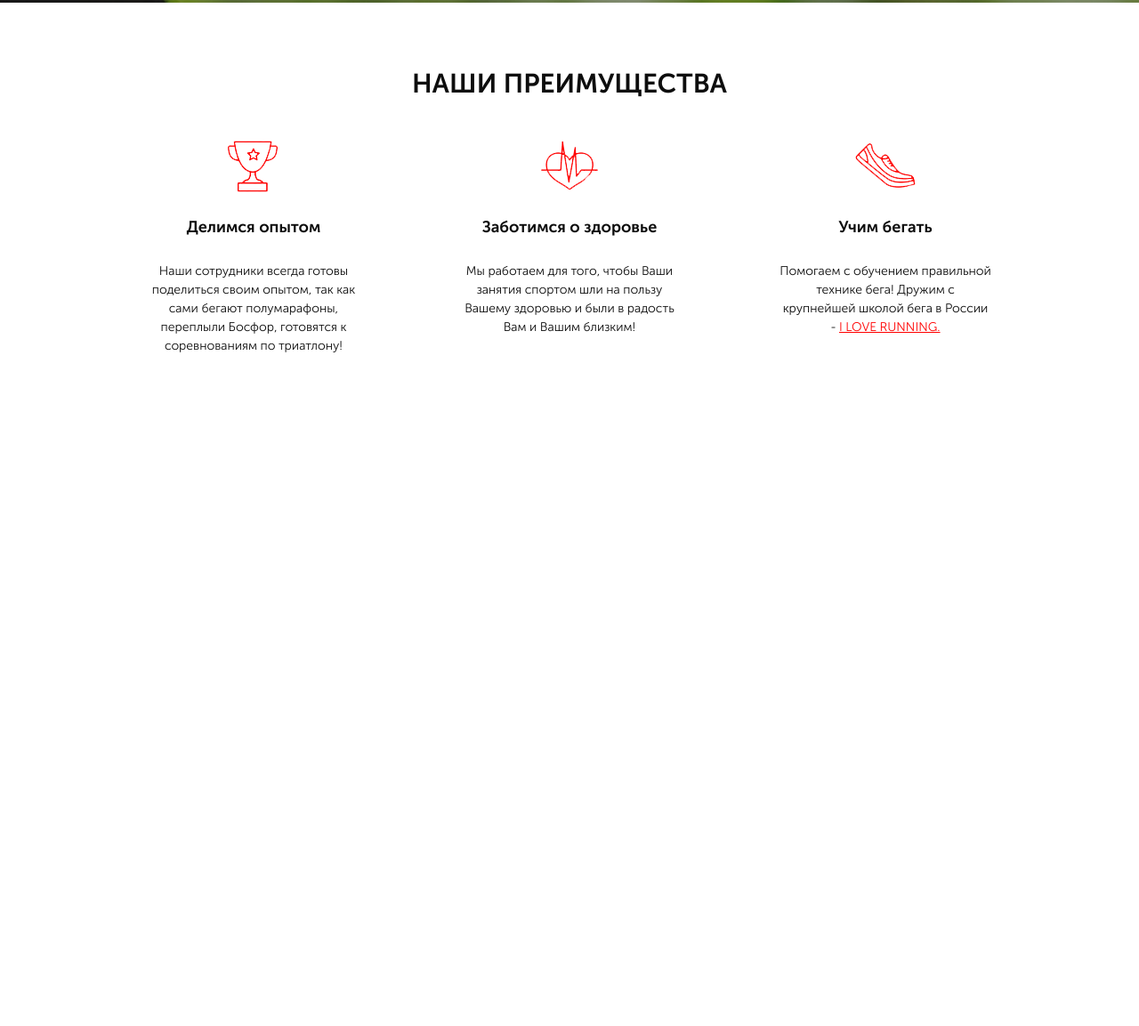
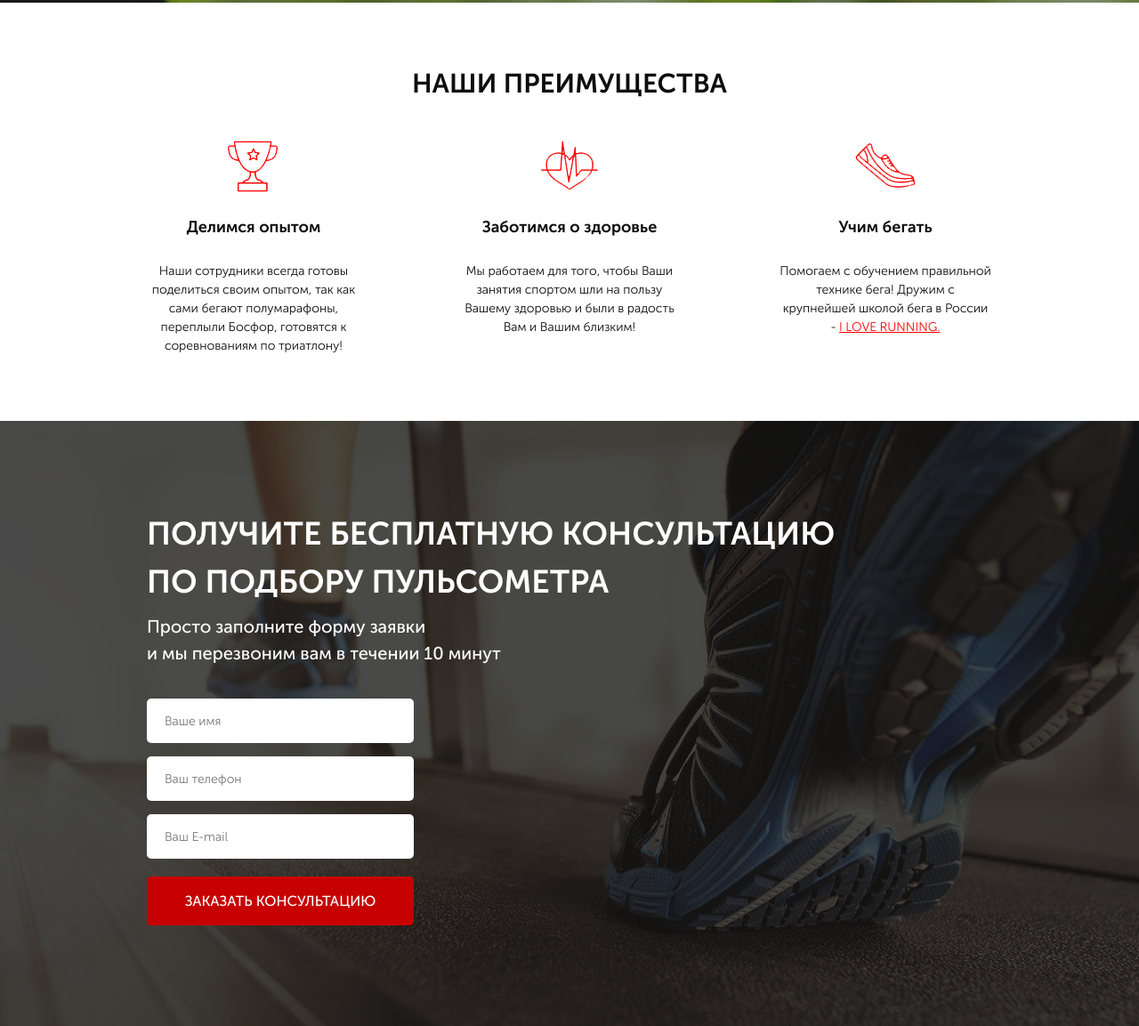
Before and after one commit to VaclavColler/greed, a website: page src/index.html in a window 1280 px wide. Shown: the part 705-1858 px from the top of the page at 89% size. Before the commit the page ends 1178 px from the top, so only its background shows below. Drawn offline with Linux system fonts and the light colour scheme.

Commit message:
form + adaptive

```diff
--- a/src/index.html
+++ b/src/index.html
@@ -92,6 +92,24 @@
             </div>
         </div>
     </section>
+
+    <section class="consultation">
+        <div class="container">
+            <h2 class="title title_left">
+                Получите бесплатную консультацию <br> по подбору пульсометра
+            </h2>
+            <div class="consultation__descr">
+                Просто заполните форму заявки <br>
+                и мы перезвоним вам в течении 10 минут
+            </div>
+            <form class="feed-form" action="#">
+                <input name="name" required placeholder="Ваше имя" type="text">
+                <input name="phone" required placeholder="Ваш телефон" type="number">
+                <input name="email" required placeholder="Ваш E-mail" type="email">
+                <button class="button button_submit">Заказать консультацию</button>
+            </form>
+        </div>
+    </section>
 </body>
 
 </html>
--- a/src/sass/base/_media.sass
+++ b/src/sass/base/_media.sass
@@ -18,7 +18,6 @@
             width: 120px
             height: 25px
             font-size: 10px
-
     .features
         &__item
             padding: 0 5px
@@ -26,6 +25,19 @@
             height: 500px!important
         &__subheader
             font-size: 16px!important
+    .consultation
+        text-align: center
+        .title_left
+            font-size: 33px
+            text-align: center
+        &__descr
+            font-size: 19px
+        .feed-form
+            margin-top: 36px!important
+            margin: 0 auto
+            input
+                outline: none
+
 @media ( max-width: 575px )
     .header
         flex-direction: column
@@ -61,7 +73,7 @@
             padding-top: 10px
             margin: 0 auto
     .features
-        height: auto
+        height: auto!important
         &__wrapper
             height: auto!important
         &__items
@@ -69,3 +81,8 @@
             align-items: center
         &__item
             height: auto!important
+    .consultation
+        .title_left
+            font-size: 21px
+        &__descr
+            font-size: 15px!important
--- a/src/sass/blocks/_buttons.sass
+++ b/src/sass/blocks/_buttons.sass
@@ -14,3 +14,7 @@
         width: 300px
         height: 50px
         font-size: 16px
+    &_submit
+        width: 100%
+        height: 55px
+        font-size: 16px
--- /dev/null
+++ b/src/sass/blocks/_consultation.sass
@@ -0,0 +1,9 @@
+.consultation
+    min-height: 680px
+    padding: 100px 0 92px 0
+    background: url('../img/bg2.jpg') center (center/cover) no-repeat
+    &__descr
+        color: #ffffff
+        font-family: "Museo Sans Cyrl -500"
+        font-size: 20px
+        font-weight: 500
--- /dev/null
+++ b/src/sass/blocks/_forms.sass
@@ -0,0 +1,18 @@
+.feed-form
+    margin-top: 36px
+    display: flex
+    flex-direction: column
+    width: 300px
+    input
+        height: 50px
+        border-radius: 5px
+        background-color: #ffffff
+        margin-bottom: 15px
+        border: none
+        padding: 0 20px
+        color: #4b4b4b
+        font-family: "Museo Sans Cyrl -300"
+        font-size: 14px
+        font-weight: 300
+        &:nth-child(3)
+            margin-bottom: 20px
--- a/src/sass/blocks/_promo.sass
+++ b/src/sass/blocks/_promo.sass
@@ -1,7 +1,7 @@
 .promo
     min-height: 650px
     padding: 21px 0 93px 0
-    background: url(../../img/bg1.jpg) center (center/cover) no-repeat
+    background: url(../img/bg1.jpg) center (center/cover) no-repeat
     &__wrapper
         display: flex
         flex-direction: column
--- /dev/null
+++ b/src/sass/blocks/_titles.sass
@@ -0,0 +1,12 @@
+.title
+    color: #0d0d0d
+    font-size: 30px
+    font-weight: 700
+    text-align: center
+    text-transform: uppercase
+    font-family: "Museo Sans Cyrl -700"
+    &_left
+        color: #ffffff
+        font-size: 36px
+        font-weight: 700
+        text-align: left
--- a/src/sass/blocks/style.sass
+++ /dev/null
@@ -1,4 +0,0 @@
-@import 'variables';
-.container
-    max-width: 950px
-    margin: 0 auto
--- a/src/sass/style.sass
+++ b/src/sass/style.sass
@@ -4,7 +4,9 @@
 @import 'blocks/_header'
 @import 'blocks/_buttons'
 @import 'blocks/_features'
-
+@import 'blocks/_consultation'
+@import 'blocks/_titles'
+@import 'blocks/_forms'
 .container
     max-width: 950px
     margin: 0 auto
```
Also changed, not shown: src/css/style.min.css, 1 other file.
